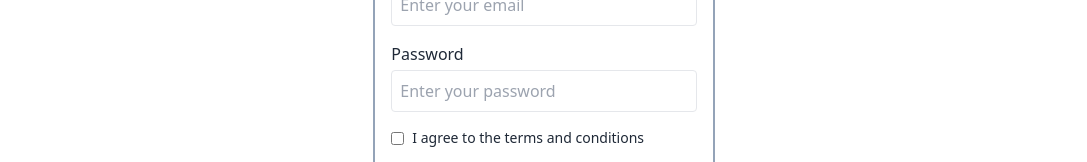
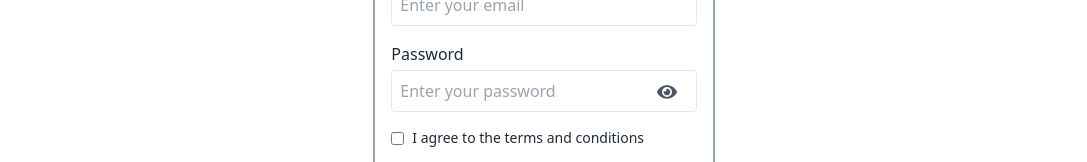
Before and after one commit to oworkmahade/Auth-Moha-Milon, a React (Vite) app: page /register in a window 1280 px wide. Shown: the part 216-378 px from the top of the page, without its empty margins (96-1183 px from the left). Built offline with nearby package versions, Linux system fonts and the light colour scheme.

Commit message:
commited

```diff
--- a/src/components/Login/Login.jsx
+++ b/src/components/Login/Login.jsx
@@ -40,6 +40,7 @@ const Login = () => {
           return;
         }
 
+        e.target.reset("");
         toast.success("login successfully");
         console.log(user);
       })
--- a/src/components/Register/Register.jsx
+++ b/src/components/Register/Register.jsx
@@ -3,12 +3,15 @@ import {
   sendEmailVerification,
   updateProfile,
 } from "firebase/auth";
-import React from "react";
+import React, { useState } from "react";
 import { Helmet } from "react-helmet-async";
 import { ToastContainer, toast } from "react-toastify";
 import auth from "../firebase/firebase.config";
+import { FaEye, FaEyeSlash } from "react-icons/fa";
 
 const Register = () => {
+  // state or showing password
+  const [showPassword, setShowPassword] = useState(false);
   const handleRegister = (e) => {
     e.preventDefault();
     //   pick value from input field starts
@@ -118,14 +121,24 @@ const Register = () => {
           <label htmlFor="password" className="block mb-1 font-medium">
             Password
           </label>
+          <div className="relative">
             <input
-            type="password"
+              type={showPassword ? "text" : "password"}
               name="password"
               id="password"
               placeholder="Enter your password"
               className="w-full p-2 border rounded focus:outline-none focus:ring-2 focus:ring-blue-400"
               required
             />
+
+            <button
+              type="button"
+              onClick={() => setShowPassword(!showPassword)}
+              className="absolute p-2 text-xl text-gray-600 border-none cursor-pointer right-3 top-1 bg-none"
+            >
+              {showPassword ? <FaEyeSlash /> : <FaEye />}
+            </button>
+          </div>
         </div>
 
         {/* Checkbox */}
```
Lines whose indentation alone changed are shown as unchanged.
